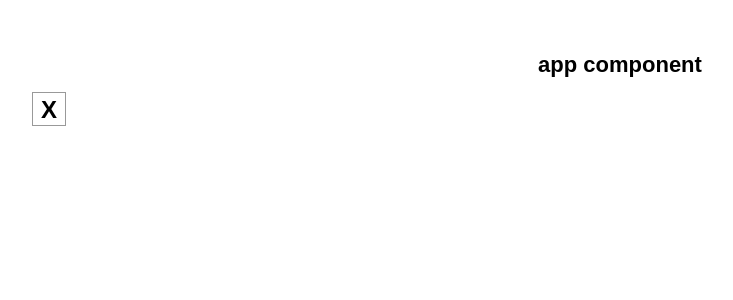
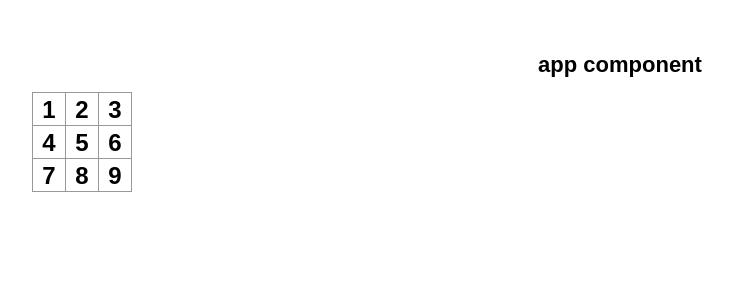
Before and after one commit to nad1yah/my-react-app, a React (Vite) app: page / in a window 1280 px wide. Shown: the top 300 px of the page, without its empty margins (20-753 px from the left). Built offline with nearby package versions, Linux system fonts and the light colour scheme.

Commit message:
updating square function to display a grid of numbers from 1-9

```diff
--- a/src/App.jsx
+++ b/src/App.jsx
@@ -13,5 +13,23 @@
 }
 
 export function Square() {
-  return <button className="square">X</button>;
+  return (
+    <>
+      <div className="board-row">
+        <button className="square">1</button>
+        <button className="square">2</button>
+        <button className="square">3</button>
+      </div>
+      <div className="board-row">
+        <button className="square">4</button>
+        <button className="square">5</button>
+        <button className="square">6</button>
+      </div>
+      <div className="board-row">
+        <button className="square">7</button>
+        <button className="square">8</button>
+        <button className="square">9</button>
+      </div>
+    </>
+  );
 }
```
